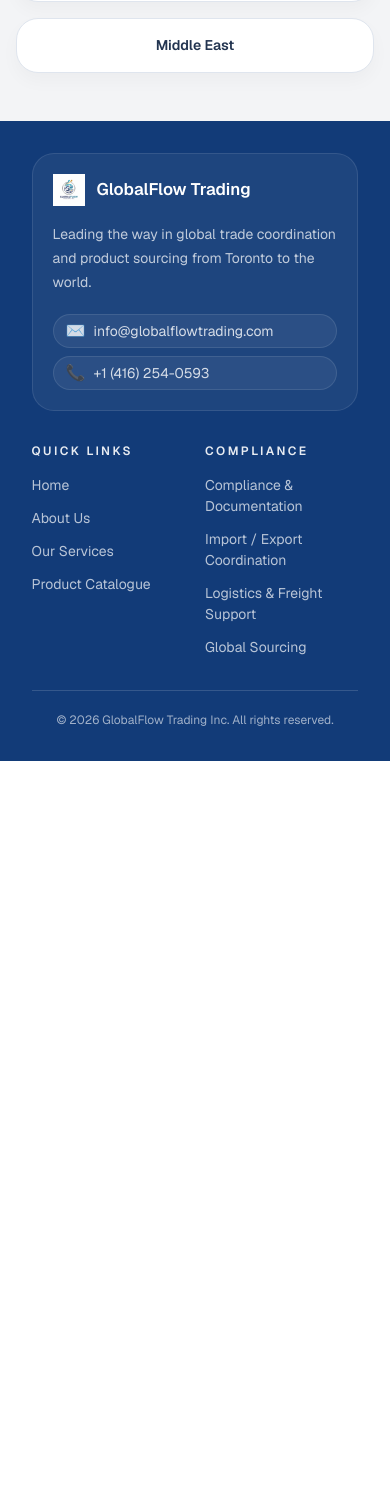
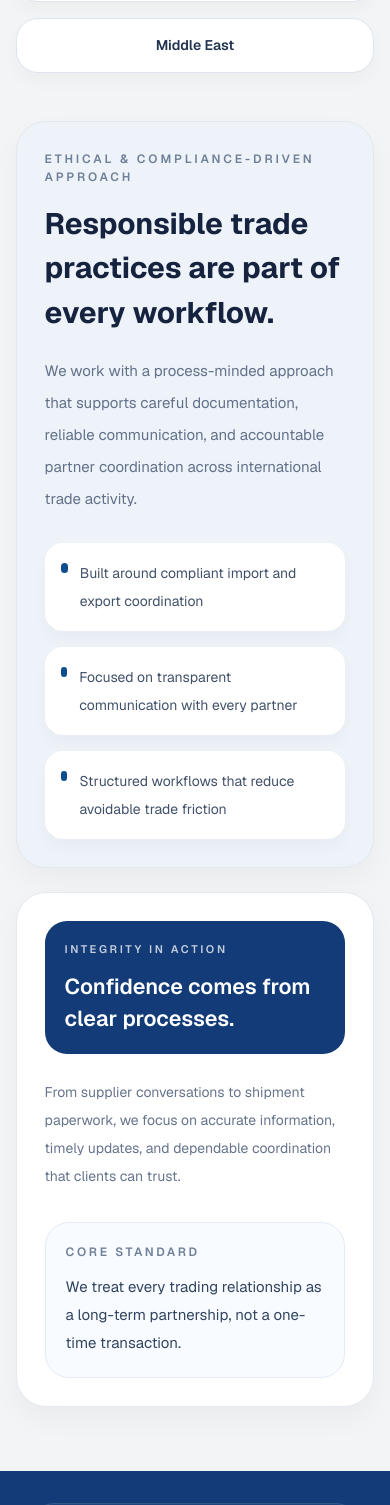
Before and after one commit to Andy-School-Code/GlobalFlow-Website, a Next.js app in the folder nextjs-site/: page /about in a window 390 px wide. Shown: the part 4483-5988 px from the top of the page. Before the commit the page ends 5244 px from the top, so only its background shows below. Built offline with nearby package versions, Linux system fonts and the light colour scheme.

Commit message:
finish about page

```diff
--- a/nextjs-site/app/about/page.tsx
+++ b/nextjs-site/app/about/page.tsx
@@ -54,6 +54,12 @@ const capabilities = [
 ];
 
 const markets = ["North America", "South America", "Europe", "Middle East"];
+
+const compliancePoints = [
+  "Built around compliant import and export coordination",
+  "Focused on transparent communication with every partner",
+  "Structured workflows that reduce avoidable trade friction",
+];
 
 export default function AboutPage() {
   return (
@@ -378,6 +384,91 @@ export default function AboutPage() {
           ))}
         </div>
       </section>
+
+      <section className="mx-auto w-[92%] max-w-7xl pb-16 xl:w-[88%]">
+        <div className="grid gap-6 lg:grid-cols-[1.2fr_0.8fr]">
+          <AnimatedContent
+            distance={40}
+            direction="vertical"
+            reverse={false}
+            duration={0.8}
+            ease="power3.out"
+            initialOpacity={0}
+            animateOpacity
+            scale={0.98}
+            threshold={0.15}
+          >
+            <div className="rounded-[30px] border border-[#e3e8ef] bg-[#eef3f9] p-7 shadow-[0_12px_28px_rgba(0,0,0,0.04)] sm:p-8">
+              <p className="text-[12px] font-semibold uppercase tracking-[0.24em] text-[#6f8099]">
+                Ethical & Compliance-Driven Approach
+              </p>
+
+              <h2 className="mt-4 text-[1.85rem] font-bold text-[#16233e] sm:text-[2.15rem]">
+                Responsible trade practices are part of every workflow.
+              </h2>
+
+              <p className="mt-5 max-w-2xl text-[15px] leading-8 text-[#627089]">
+                We work with a process-minded approach that supports careful
+                documentation, reliable communication, and accountable partner
+                coordination across international trade activity.
+              </p>
+
+              <div className="mt-7 space-y-4">
+                {compliancePoints.map((point) => (
+                  <div
+                    key={point}
+                    className="flex items-start gap-3 rounded-[18px] bg-white px-4 py-4 text-[14px] leading-7 text-[#42516a] shadow-[0_8px_16px_rgba(0,0,0,0.03)]"
+                  >
+                    <span className="mt-1 h-2.5 w-2.5 rounded-full bg-[#0d4c8f]" />
+                    <span>{point}</span>
+                  </div>
+                ))}
+              </div>
+            </div>
+          </AnimatedContent>
+
+          <AnimatedContent
+            distance={44}
+            direction="vertical"
+            reverse={false}
+            duration={0.85}
+            ease="power3.out"
+            initialOpacity={0}
+            animateOpacity
+            scale={0.98}
+            threshold={0.15}
+          >
+            <div className="h-full rounded-[30px] border border-[#e4e8ef] bg-white p-7 shadow-[0_12px_28px_rgba(0,0,0,0.04)] sm:p-8">
+              <div className="rounded-[22px] bg-[#123b78] p-5 text-white">
+                <p className="text-[11px] font-semibold uppercase tracking-[0.24em] text-white/75">
+                  Integrity in action
+                </p>
+
+                <h3 className="mt-3 text-[1.35rem] font-semibold">
+                  Confidence comes from clear processes.
+                </h3>
+              </div>
+
+              <p className="mt-6 text-[14px] leading-7 text-[#66748c]">
+                From supplier conversations to shipment paperwork, we focus on
+                accurate information, timely updates, and dependable coordination
+                that clients can trust.
+              </p>
+
+              <div className="mt-8 rounded-[24px] border border-[#e5ebf3] bg-[#f8fbff] p-5">
+                <p className="text-[12px] font-semibold uppercase tracking-[0.22em] text-[#6f8099]">
+                  Core standard
+                </p>
+
+                <p className="mt-3 text-[15px] leading-7 text-[#32445f]">
+                  We treat every trading relationship as a long-term partnership,
+                  not a one-time transaction.
+                </p>
+              </div>
+            </div>
+          </AnimatedContent>
+        </div>
+      </section>
     </main>
   );
 }
```
